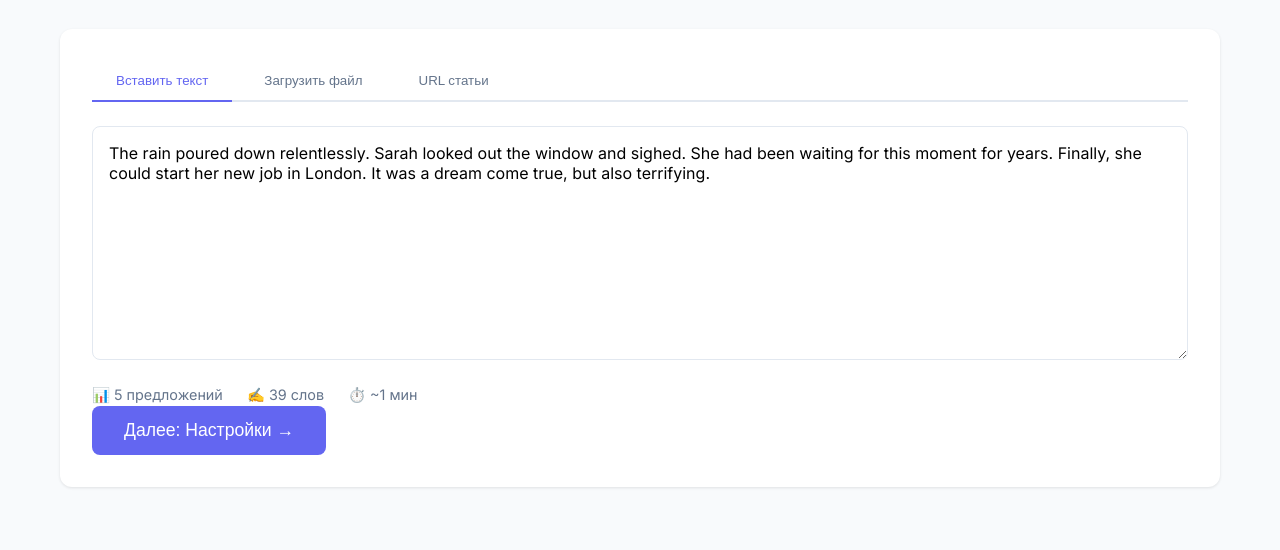
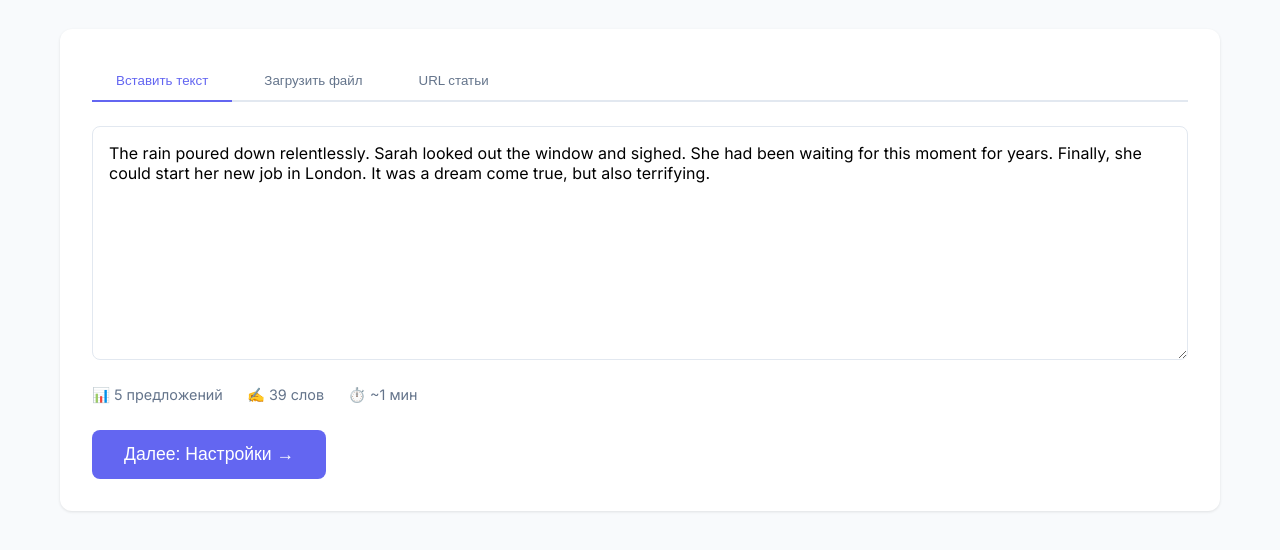
Before and after one commit to Dmitriy151/audiolingua-prototype, a plain HTML site: page index.html in a window 1280 px wide. Shown: the part 194-744 px from the top of the page. Drawn offline with Linux system fonts and the light colour scheme.

Commit message:
fix: исправлен отступ сверху для кнопки #btn-next-settings

```diff
--- a/css/styles.css
+++ b/css/styles.css
@@ -219,6 +219,10 @@ h1 {
     font-size: 0.9rem;
 }
 
+#btn-next-settings {
+    margin-top: 1.5rem;
+}
+
 .file-drop-zone {
     border: 2px dashed var(--border);
     border-radius: var(--radius);
@@ -316,6 +320,7 @@ h1 {
     display: flex;
     justify-content: space-between;
     gap: 1rem;
+    margin-top: 1.5rem;
 }
 
 /* Progress */
```
